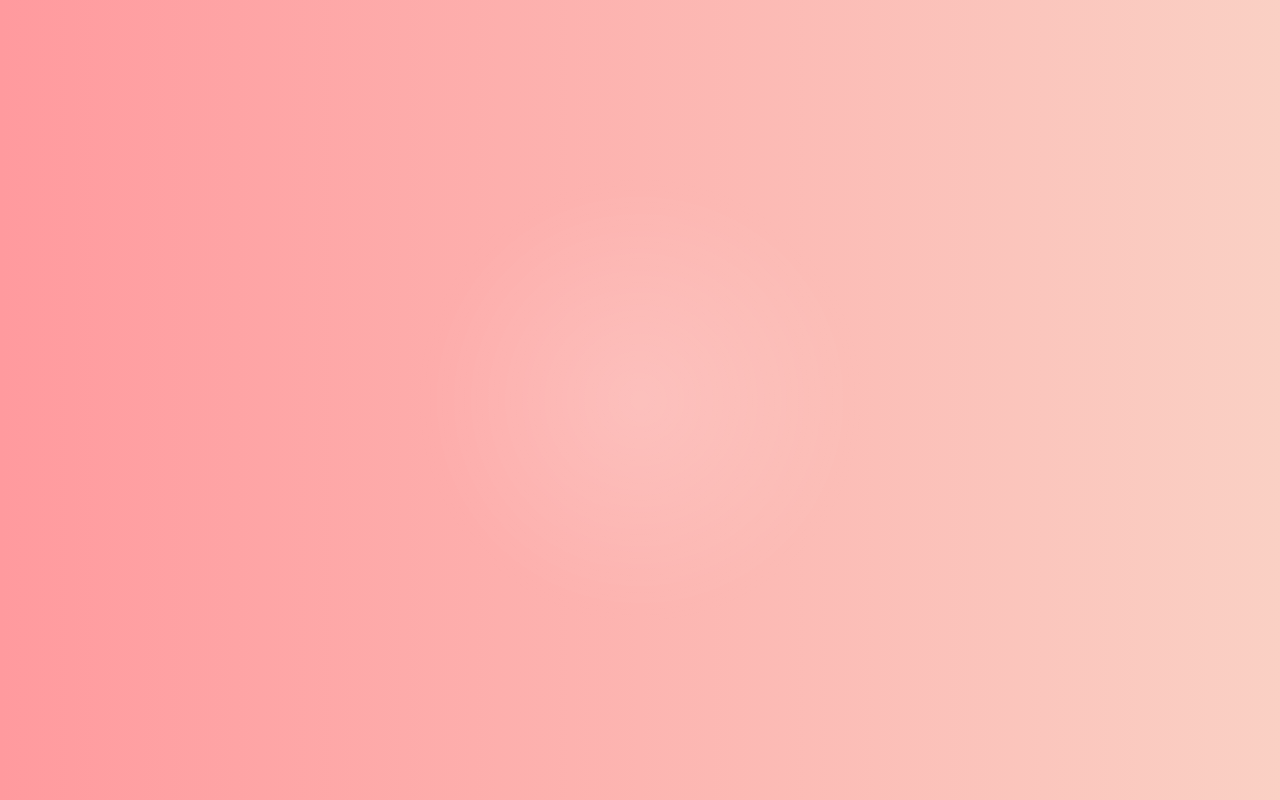
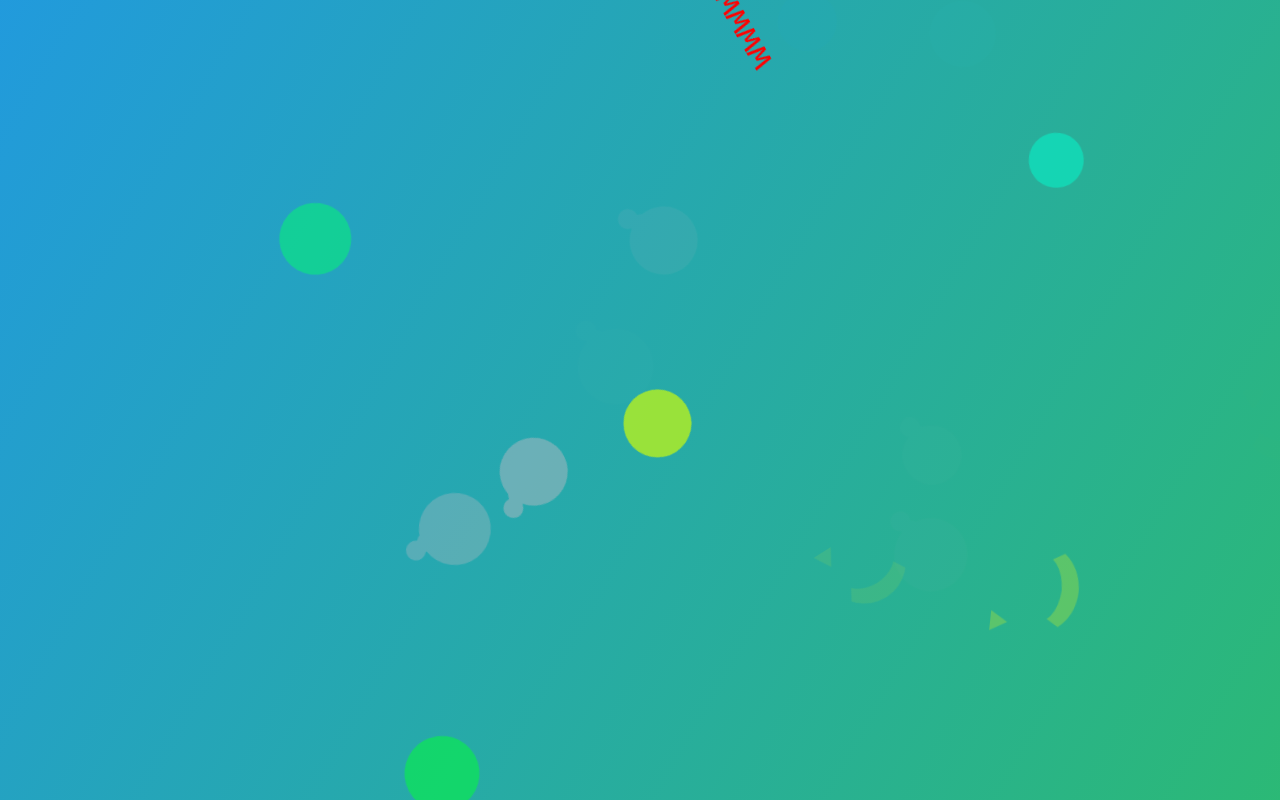
Before and after one commit to CinnabonK/warota, a plain HTML site: page index.html in a window 1280 px wide. Drawn offline with Linux system fonts and the light colour scheme; animation ran at ten frames a second.

Commit message:
Update index.html

```diff
--- a/index.html
+++ b/index.html
@@ -3,78 +3,151 @@
 <head>
     <meta charset="UTF-8">
     <meta name="viewport" content="width=device-width, initial-scale=1.0">
-    <title>カラフルな3D回転「w」を流す</title>
+    <title>カラフルな3D回転「w」</title>
     <style>
         body, html {
             margin: 0;
             padding: 0;
-            overflow: hidden; /* 画面のスクロールを防ぐ */
+            overflow: hidden;
             height: 100%;
-            background: linear-gradient(90deg, #ff9a9e 0%, #fad0c4 100%);
+            font-family: 'Courier New', Courier, monospace;
+            background: linear-gradient(120deg, #ff8c00, #e0115f, #1e90ff, #32cd32);
+            background-size: 600% 600%;
+            animation: backgroundAnimate 10s ease infinite;
+            perspective: 1000px;
             position: relative;
-            font-family: 'Courier New', Courier, monospace;
+        }
+
+        /* 背景のグラデーションアニメーション */
+        @keyframes backgroundAnimate {
+            0% { background-position: 0% 50%; }
+            50% { background-position: 100% 50%; }
+            100% { background-position: 0% 50%; }
         }
 
         .w-container {
             position: absolute;
             width: 100%;
-            white-space: pre-wrap; /* 自動で改行 */
+            white-space: pre-wrap;
             top: 0;
             color: white;
-            font-size: 20px;
-            line-height: 1.5; /* 行間を少し広げる */
-            transform: translateZ(0); /* 3D効果を適用するためのベース */
+            font-size: 30px;
+            line-height: 1.8;
+            transform: translateZ(0);
+            animation: flowDown 15s linear infinite;
         }
 
         @keyframes flowDown {
             0% {
                 top: -100%;
-                transform: rotateX(0deg) rotateY(0deg) rotateZ(0deg);
+                transform: rotateX(0deg) rotateY(0deg) rotateZ(0deg) scale(1);
             }
             100% {
                 top: 100%;
-                transform: rotateX(720deg) rotateY(360deg) rotateZ(180deg); /* 3D回転 */
+                transform: rotateX(1080deg) rotateY(540deg) rotateZ(360deg) scale(1.5);
             }
-        }
-
-        .w-container {
-            animation: flowDown 20s linear infinite; /* 無限に流れるアニメーション */
-        }
-
-        @keyframes fadeBg {
-            0% { opacity: 0.3; }
-            50% { opacity: 0.8; }
-            100% { opacity: 0.3; }
-        }
-
-        .background-dust {
-            position: absolute;
-            top: 0;
-            left: 0;
-            width: 100%;
-            height: 100%;
-            background: radial-gradient(circle, rgba(255,255,255,0.5) 1%, rgba(255,255,255,0) 30%);
-            pointer-events: none; /* 背景がクリックできないように */
-            animation: fadeBg 5s ease-in-out infinite; /* フェードアニメーション */
-        }
-
-        /* カラフルな「w」効果 */
-        @keyframes colorShift {
-            0% { color: red; }
-            25% { color: yellow; }
-            50% { color: green; }
-            75% { color: blue; }
-            100% { color: purple; }
         }
 
         .w {
             display: inline-block;
-            animation: colorShift 2s infinite; /* 文字の色をカラフルに変える */
+            animation: colorShift 1s infinite;
+        }
+
+        @keyframes colorShift {
+            0% { color: red; }
+            20% { color: yellow; }
+            40% { color: green; }
+            60% { color: cyan; }
+            80% { color: blue; }
+            100% { color: magenta; }
+        }
+
+        /* パーティクルアニメーション */
+        .particle {
+            position: absolute;
+            border-radius: 50%;
+            animation: moveParticle 7s infinite;
+            will-change: transform, opacity;
+            cursor: pointer;
+        }
+
+        .balloon {
+            background-color: rgba(255, 0, 0, 0.8);
+            border-radius: 60% 60% 60% 60%;
+        }
+
+        .star {
+            width: 0;
+            height: 0;
+            border-left: 10px solid transparent;
+            border-right: 10px solid transparent;
+            border-bottom: 17px solid yellow;
+            position: relative;
+        }
+
+        .star:before {
+            content: '';
+            position: absolute;
+            top: 6px;
+            left: -10px;
+            width: 0;
+            height: 0;
+            border-left: 10px solid transparent;
+            border-right: 10px solid transparent;
+            border-top: 17px solid yellow;
+        }
+
+        .heart {
+            position: relative;
+            background-color: pink;
+            width: 20px;
+            height: 20px;
+            transform: rotate(-45deg);
+        }
+
+        .heart:before, .heart:after {
+            content: "";
+            position: absolute;
+            background-color: pink;
+            border-radius: 50%;
+            width: 20px;
+            height: 20px;
+        }
+
+        .heart:before {
+            top: -10px;
+            left: 0;
+        }
+
+        .heart:after {
+            top: 0;
+            left: 10px;
+        }
+
+        @keyframes moveParticle {
+            from {
+                transform: translateY(100vh) translateX(0) rotate(0deg);
+                opacity: 1;
+            }
+            to {
+                transform: translateY(-100vh) translateX(200px) rotate(360deg);
+                opacity: 0;
+            }
+        }
+
+        @keyframes burst {
+            0% {
+                transform: scale(1);
+                opacity: 1;
+            }
+            100% {
+                transform: scale(2);
+                opacity: 0;
+            }
         }
     </style>
 </head>
 <body>
-    <div class="background-dust"></div> <!-- 背景の塵 -->
     <div class="w-container" id="w-container"></div>
 
     <script>
@@ -86,23 +159,53 @@
             wText += '<span class="w">w</span>';
             wCount++;
 
-            // 100文字ごとに改行を追加
-            if (wCount % 100 === 0) {
+            if (wCount % 50 === 0) {
                 wText += '<br>';
             }
 
             container.innerHTML = wText;
         }
 
-        // 無限に「w」を追加するループ
         function loop() {
             addW();
-            requestAnimationFrame(loop); // 無限ループ
+            requestAnimationFrame(loop);
         }
 
         window.onload = function() {
-            loop(); // ページが読み込まれたら実行開始
+            loop();
         };
+
+        const particleCount = 50;
+        const shapes = ['balloon', 'star', 'heart'];
+
+        function createParticles() {
+            for (let i = 0; i < particleCount; i++) {
+                const particle = document.createElement('div');
+                const randomShape = shapes[Math.floor(Math.random() * shapes.length)];
+                particle.classList.add('particle', randomShape);
+                document.body.appendChild(particle);
+
+                const size = Math.random() * 30 + 50;
+                particle.style.width = `${size}px`;
+                particle.style.height = `${size}px`;
+                particle.style.left = `${Math.random() * window.innerWidth}px`;
+                particle.style.top = `${Math.random() * window.innerHeight}px`;
+                particle.style.animationDuration = `${Math.random() * 5 + 3}s`;
+
+                if (randomShape === 'balloon') {
+                    particle.style.backgroundColor = `hsl(${Math.random() * 360}, 100%, 50%)`;
+                }
+
+                particle.addEventListener('click', () => {
+                    particle.style.animation = 'burst 0.5s forwards';
+                    setTimeout(() => {
+                        particle.remove();
+                    }, 500);
+                });
+            }
+        }
+
+        createParticles();
     </script>
 </body>
 </html>
```
